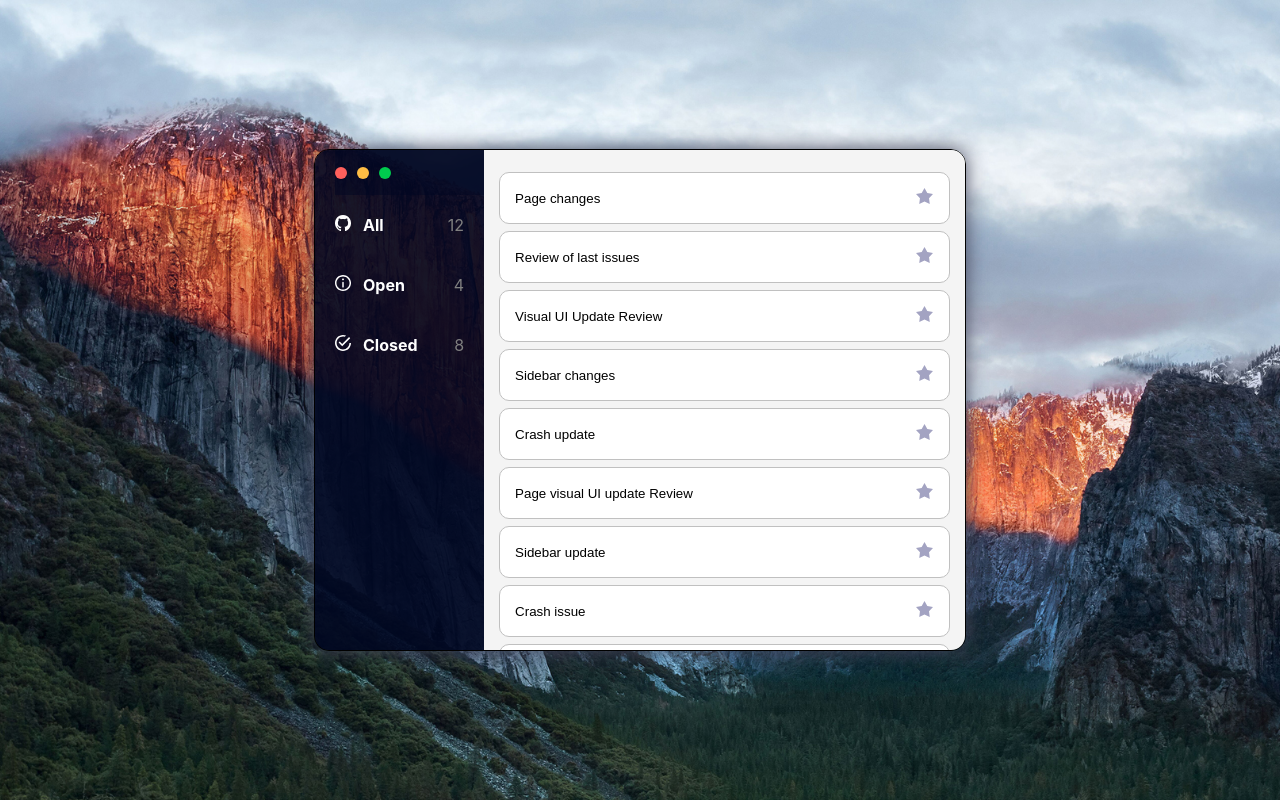
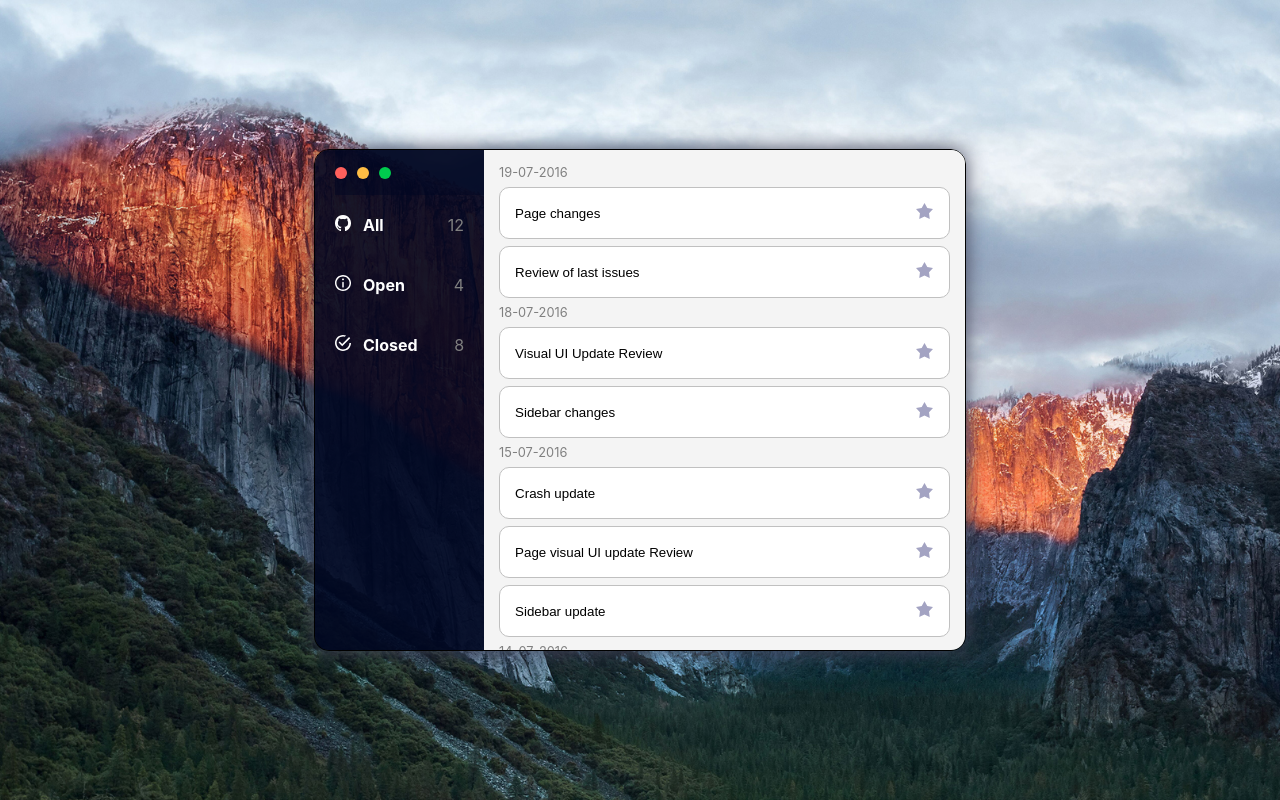
Before and after one commit to arturbartkowicz/el-passion, a React (Create React App) app: page / in a window 1280 px wide. Built offline with nearby package versions, Linux system fonts and the light colour scheme.

Commit message:
added lodash and dates to a list items

```diff
--- a/package.json
+++ b/package.json
@@ -6,6 +6,7 @@
     "@testing-library/jest-dom": "^5.11.4",
     "@testing-library/react": "^11.1.0",
     "@testing-library/user-event": "^12.1.10",
+    "lodash": "^4.17.21",
     "react": "^17.0.2",
     "react-dom": "^17.0.2",
     "react-scripts": "4.0.3",
--- a/src/components/organisms/IssuesList/IssuesList.js
+++ b/src/components/organisms/IssuesList/IssuesList.js
@@ -1,13 +1,21 @@
-import { List } from "./IssuesList.styles";
-import IssuesListItem from "../../atoms/IssuesListItem/IssuesListItem";
+import { List, Text } from './IssuesList.styles';
+import IssuesListItem from '../../atoms/IssuesListItem/IssuesListItem';
+import _ from 'lodash';
 
 function IssuesList({ data }) {
+  const groupedData = _.values(_.groupBy(data, (item) => item.date));
+
   return (
     <>
       {data.length ? (
         <List>
-          {data.map((item) => (
-            <IssuesListItem key={item.id} data={item} />
+          {groupedData.map((containerByDate) => (
+            <>
+              <Text>{containerByDate[0].date}</Text>
+              {containerByDate.map((item) => (
+                <IssuesListItem key={item.id} data={item} />
+              ))}
+            </>
           ))}
         </List>
       ) : (
--- a/src/components/organisms/IssuesList/IssuesList.styles.js
+++ b/src/components/organisms/IssuesList/IssuesList.styles.js
@@ -1,4 +1,4 @@
-import styled from "styled-components";
+import styled from 'styled-components';
 
 export const List = styled.ul`
   list-style-type: none;
@@ -7,3 +7,8 @@ export const List = styled.ul`
   padding: 15px;
   overflow: auto;
 `;
+
+export const Text = styled.p`
+  color: gray;
+  font-size: 0.8rem;
+`;
```
Also changed, not shown: 1 other file (tests, documents, lock files or other folders).
